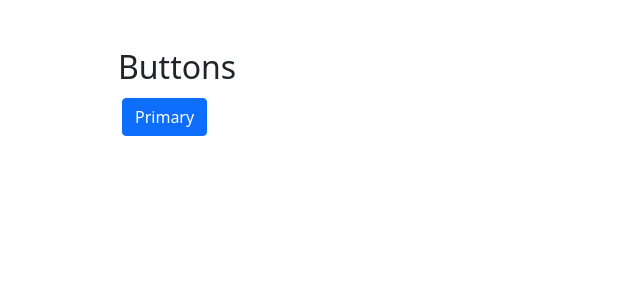
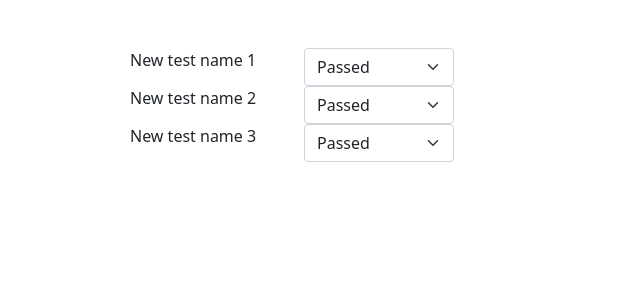
Before and after one commit to tahsinozden/test-man, a React (Create React App) app in the folder test-man-ui/: page / in a window 1280 px wide. Shown: the top 300 px of the page, without its empty margins (0-640 px from the left). Built offline with nearby package versions, Linux system fonts and the light colour scheme.

Commit message:
add test preview components

```diff
--- a/test-man-ui/src/App.tsx
+++ b/test-man-ui/src/App.tsx
@@ -1,19 +1,20 @@
 import React from 'react';
 import './App.css';
-import Button from 'react-bootstrap/Button';
 
 import Container from 'react-bootstrap/Container';
+import TestPreviewList from "./components/TestPreviewList";
+import TestDetail from "./models/TestDetail";
 
 
 const App: React.FC = () => {
+    const testDetails = [
+        new TestDetail(1, "New test name 1", "Passed", ""),
+        new TestDetail(2, "New test name 2", "Passed", ""),
+        new TestDetail(3, "New test name 3", "Passed", ""),
+    ];
     return (
         <Container className="p-5">
-            <h2>Buttons</h2>
-            <div className="p-1">
-                <Button variant="primary" className="mr-1">
-                    Primary
-                </Button>
-            </div>
+            <TestPreviewList testDetails={testDetails}></TestPreviewList>
         </Container>
     );
 };
--- /dev/null
+++ b/test-man-ui/src/components/TestPreview.tsx
@@ -0,0 +1,41 @@
+import React from "react";
+import {Col, Form, Row} from "react-bootstrap";
+import TestDetail from "../models/TestDetail";
+
+interface TestPreviewProps {
+    testDetail: TestDetail
+}
+
+const TestPreview: React.FC<TestPreviewProps> = ({testDetail}:  TestPreviewProps) => {
+
+    const statuses = new Set(["Passed", "Failed"]);
+    const buildStatusOptions = (status: string) => {
+        const options = [];
+        const statusOption = status ? status : "Undefined";
+        options.push(<option>{statusOption}</option>)
+        return (<option></option>);
+    };
+
+    return (
+        <Form>
+            <Row>
+                <Col>{testDetail.name}</Col>
+                <Col>
+                    {/*TODO: find default value in select*/}
+                    <Form.Select aria-label="Default select example" default-value="sada">
+                        <option>{testDetail.status}</option>
+                        <option value="1">One</option>
+                        <option value="2">Two</option>
+                        <option value="3">Three</option>
+                    </Form.Select>
+                </Col>
+                <Col></Col>
+                <Col></Col>
+                <Col></Col>
+                <Col></Col>
+            </Row>
+        </Form>
+    );
+};
+
+export default TestPreview;
--- /dev/null
+++ b/test-man-ui/src/components/TestPreviewList.tsx
@@ -0,0 +1,31 @@
+import React, {useEffect, useState} from "react";
+import TestDetail from "../models/TestDetail";
+import {Container} from "react-bootstrap";
+import TestPreview from "./TestPreview";
+
+interface TestPreviewListProps {
+    testDetails: TestDetail[];
+}
+
+const TestPreviewList: React.FC<TestPreviewListProps> = ({testDetails}: TestPreviewListProps) => {
+    const [details, setDetails] = useState<any>([]);
+    let items: any[] = [];
+
+    useEffect(() => {
+        for (let i in testDetails) {
+            items.push(
+                <TestPreview key={i} testDetail={testDetails[i]}></TestPreview>
+            )
+            setDetails(items);
+        }
+    }, [testDetails]);
+
+    return (
+        <Container>
+            {details}
+        </Container>
+
+    );
+}
+
+export default TestPreviewList;
--- /dev/null
+++ b/test-man-ui/src/models/TestDetail.tsx
@@ -0,0 +1,6 @@
+class TestDetail {
+    constructor(public id: number, public name: string, public status: string, public description: string) {
+    }
+}
+
+export default TestDetail;
```
